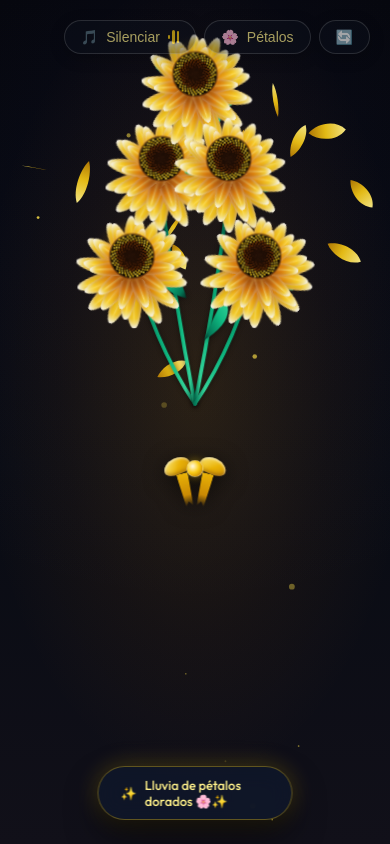
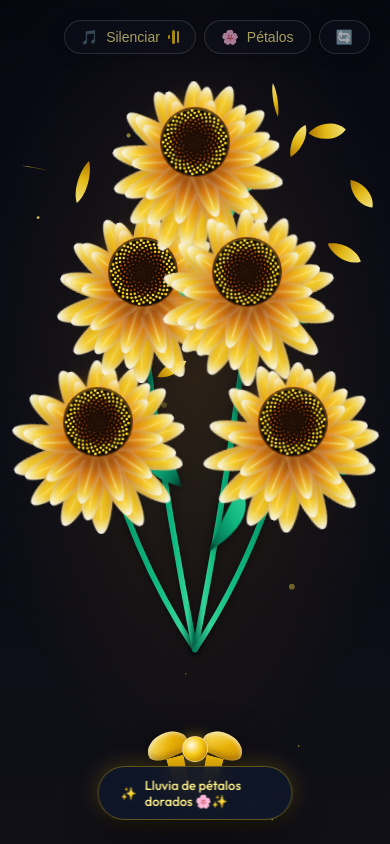
Before and after one commit to LuisPaVe/21-septiembre, a plain HTML site: page index.html in a window 390 px wide. Both pictures are taken after a click on the button "Tienes un regalo de mi parte. Toca para abrir 💛". Drawn offline with nearby package versions, Linux system fonts and the light colour scheme; a web font is replaced by a local one.

Commit message:
Add files via upload

```diff
--- a/style.css
+++ b/style.css
@@ -171,8 +171,7 @@ body {
   position: relative;
   width: 600px;
   height: 800px;
-  max-width: 100vw;
-  max-height: 100vh;
+  /* Eliminados max-width y max-height para evitar que el contenedor colapse su aspect-ratio original */
   margin: auto;
   pointer-events: auto;
   z-index: 20;
@@ -181,7 +180,8 @@ body {
 /* Escala dinámica para móviles en vertical y desactivación de filtros pesados */
 @media (max-width: 640px) {
   .flower-garden-container.mobile-vertical {
-    transform: scale(0.65) translateY(-5%);
+    /* Calculamos la escala exacta según el ancho de la pantalla para que nunca se desborde */
+    transform: scale(calc(100vw / 620)) translateY(-5%);
     transform-origin: center top;
   }
 
```
